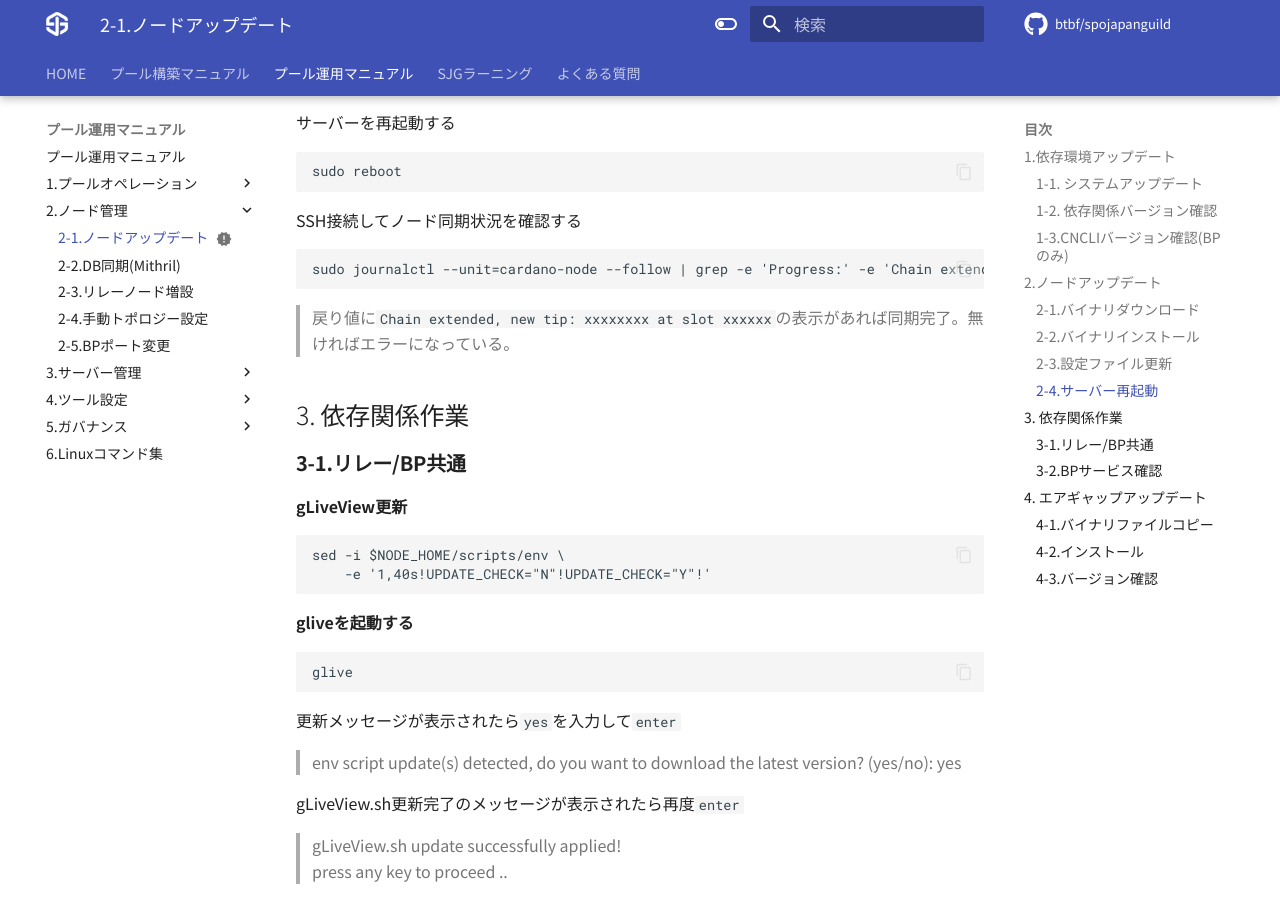
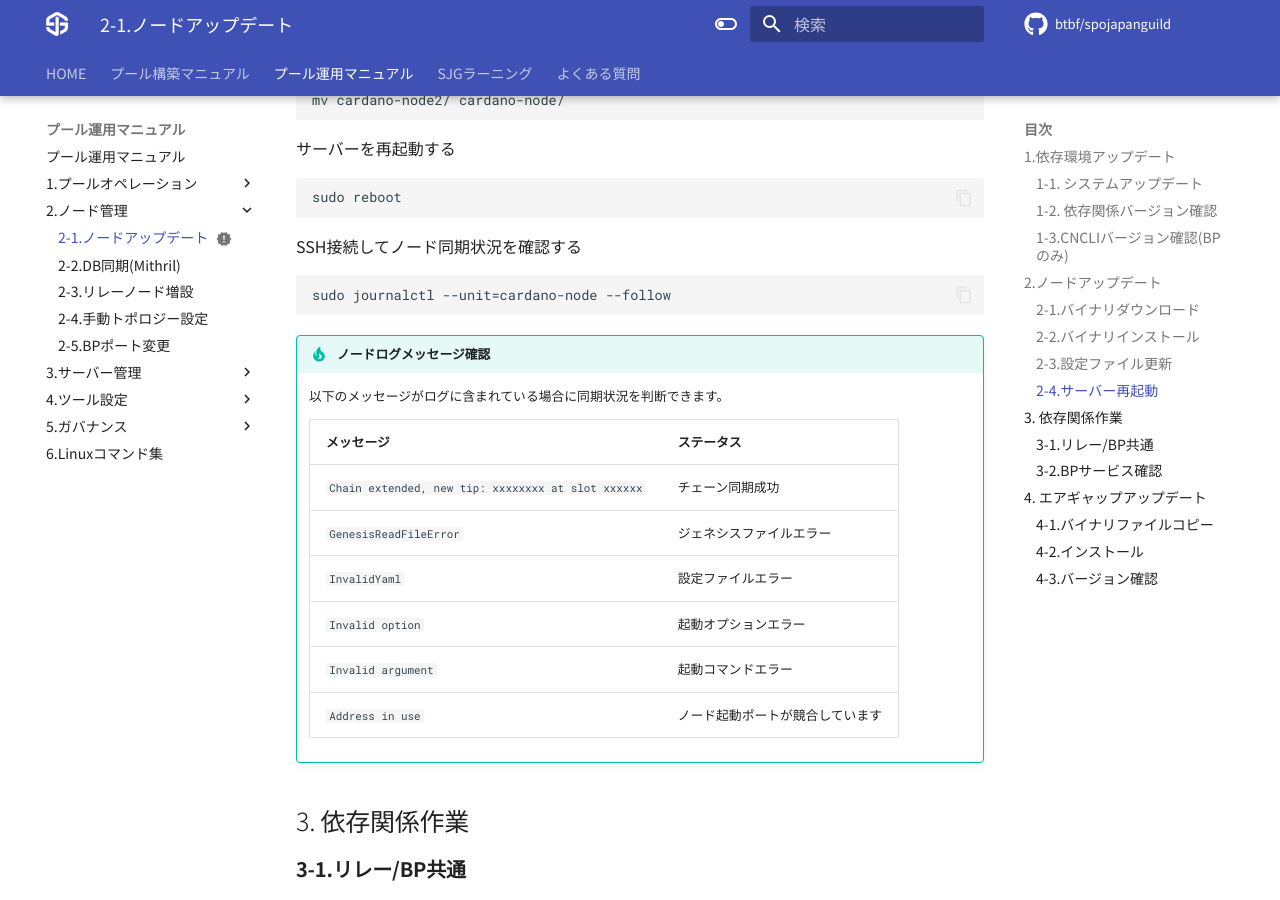
Before and after one commit to btbf/spojapanguild, an MkDocs documentation site: the page built from docs/operation/node-update.md, in a window 1280 px wide and 900 px high, scrolled down 4929 px. Built offline with MkDocs 1.6.1 and Material for MkDocs 9.7.7, drawn with Linux system fonts in a browser that asks for light colours; comment, search, counter and statistics services are not loaded; some of the changed text lies outside the part shown.

Commit message:
Added Verification results

````diff
--- a/docs/operation/node-update.md
+++ b/docs/operation/node-update.md
@@ -3,18 +3,14 @@
 ---
 # **ノードアップデートマニュアル**
 
-!!! info "概要"
-    このガイドは ノードバージョン10.2.1に対応しています。最終更新日：2025年2月28日
+このガイドは ノードバージョン10.2.1に対応しています。
+最終更新日：2025年3月26日
+
+!!! info "バージョン対応表"
 
     | Node | CLI | GHC | Cabal | CNCLI |
     | :---------- | :---------- | :---------- | :---------- | :---------- |
     | 10.2.1 | 10.4.0.0 | 9.10.1 | 3.12.1 | 6.5.1 |
-
-    * <font color=red>よくお読みになって進めてください</font>
-    * <font color=green>複数行のコードをコードボックスのコピーボタンを使用してコマンドラインに貼り付ける場合は、最後の行が自動実行されないため確認の上Enterを押してコードを実行してください。</font>
-
-
-!!! hint "主な変更点と新機能"
 
     **■アップデートパターンDB再構築有無**
 
@@ -24,6 +20,35 @@
     | 10.1.4→10.2.1 | なし | 更新なし | 更新なし |
 
     * <font color=red>作業前にブロック生成スケジュールを確認し余裕のある作業をお願いします</font>
+
+    * <font color=red>よくお読みになって進めてください</font>
+    * <font color=green>複数行のコードをコードボックスのコピーボタンを使用してコマンドラインに貼り付ける場合は、最後の行が自動実行されないため確認の上Enterを押してコードを実行してください。</font>
+
+
+??? danger "主な変更点と新機能および検証結果"
+
+    !!! tip "cardano-node v10.2.1"
+        * トポロジーファイルにLedegerピアスナップショットパスが追加
+        * ローカルルートピアグループ設定に`diffusionMode`を追加
+        * 新トレーシングシステムをデフォルトで有効化。旧システムを利用する場合はcongifファイルに`"UseTraceDispatcher": false`を追加する
+
+    !!! tip "cardano-cli v10.4.0.0"
+        * `cardano-cli conway transaction sign`の実行結果にTxIDを返す
+
+    !!! 検証結果
+        ■検証環境
+        Ubuntu22.04 / PreProd-Testnet / cardano-node 10.2.1 / cardano-cli 10.4.0.0 / SJG-TOOL 3.9.3
+
+        | 検証項目 | 結果 |
+        | :---------- | :---------- |
+        | ブロック生成 | ✅ |
+        | リソース異常 | ✅ |
+        | 報酬出金 | ✅ |
+        | ウォレット送金 | ✅ |
+        | KES更新 | ✅ |
+        | ガバナンス投票 | ✅ |
+
+
 
 <!--### **更新フローチャート**
 更新フローチャートは、画像をクリックすると別ウィンドウで開きます。
@@ -933,9 +958,22 @@
 
 SSH接続してノード同期状況を確認する
 ```
-sudo journalctl --unit=cardano-node --follow | grep -e 'Progress:' -e 'Chain extended, new tip:'
+sudo journalctl --unit=cardano-node --follow
 ```
-> 戻り値に`Chain extended, new tip: xxxxxxxx at slot xxxxxx`の表示があれば同期完了。無ければエラーになっている。
+
+!!! tip "ノードログメッセージ確認"
+
+    以下のメッセージがログに含まれている場合に同期状況を判断できます。
+
+    | メッセージ | ステータス |
+    | :---------- | :---------- |
+    | `Chain extended, new tip: xxxxxxxx at slot xxxxxx`| チェーン同期成功 |
+    | `GenesisReadFileError`| ジェネシスファイルエラー |
+    | `InvalidYaml` | 設定ファイルエラー |
+    | `Invalid option` | 起動オプションエラー |
+    | `Invalid argument` | 起動コマンドエラー |
+    | `Address in use` | ノード起動ポートが競合しています |
+
 
 
 ## 3. 依存関係作業
````
Also changed, not shown: docs/index.md (+1 -1 lines).
